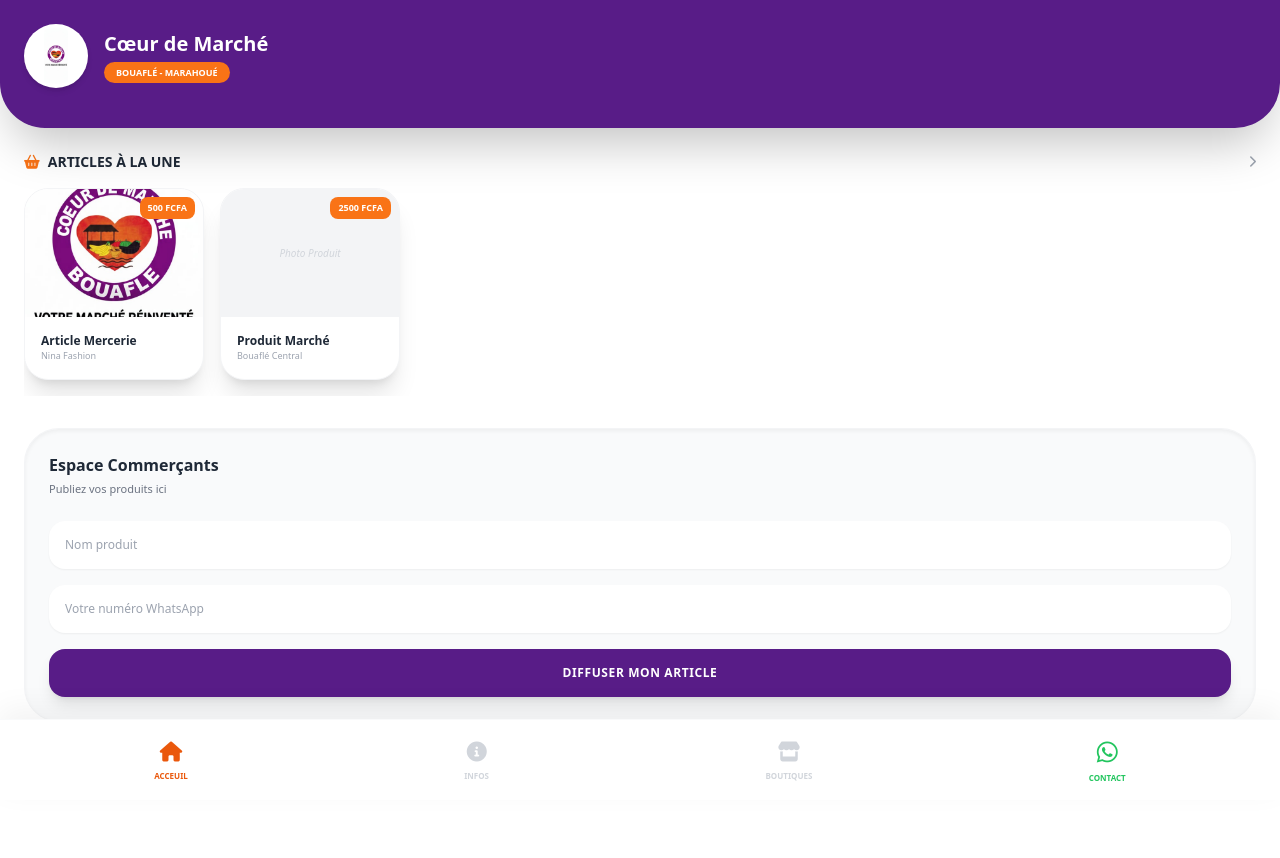
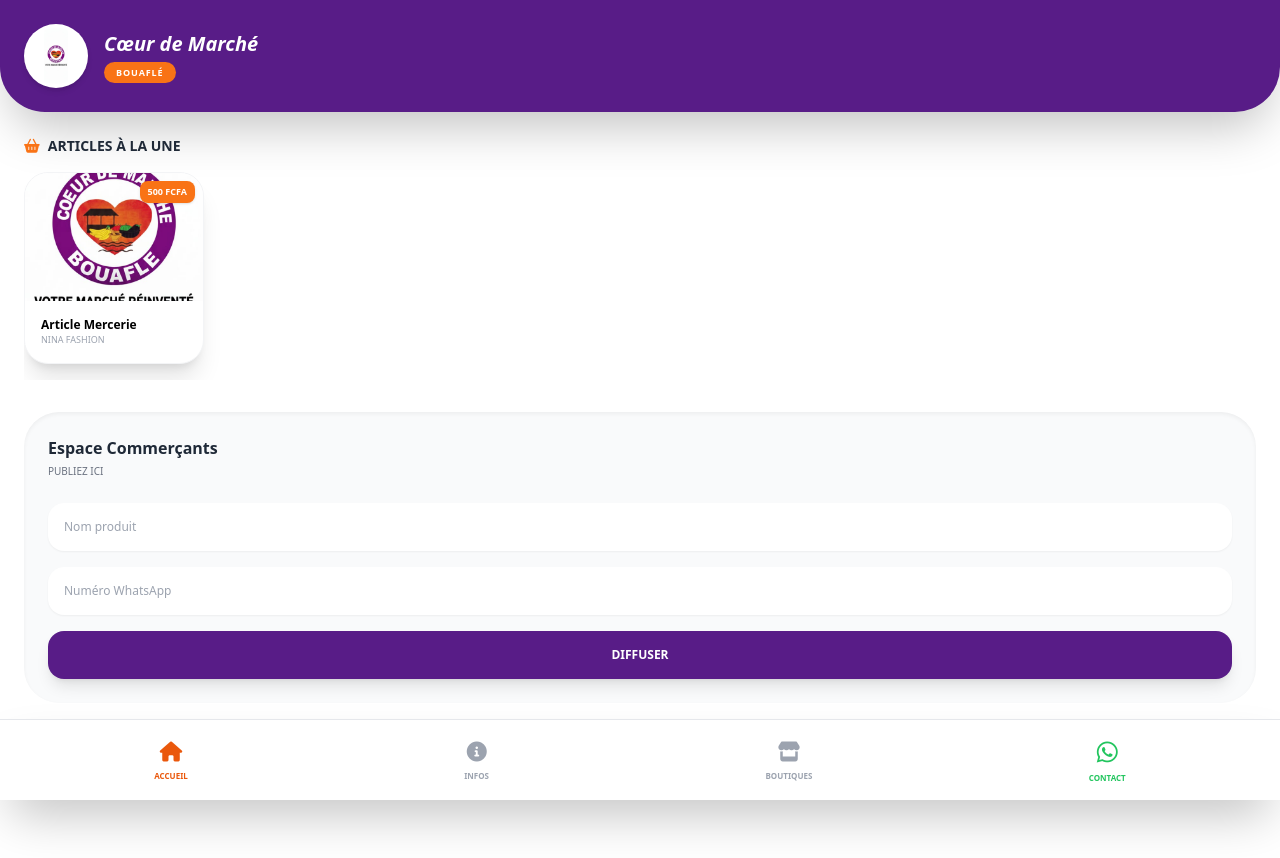
Before and after one commit to jeandavidkossi-boop/Coeur-de-march-, a plain HTML site: page index.html in a window 1280 px wide. After the commit the page ends 800 px from the top, so only its background shows below. Drawn offline with nearby package versions, Linux system fonts and the light colour scheme.

Commit message:
Update index.html

```diff
--- a/index.html
+++ b/index.html
@@ -6,88 +6,92 @@
     <title>Cœur de Marché Bouaflé</title>
     <script src="https://cdn.tailwindcss.com"></script>
     <link rel="stylesheet" href="https://cdnjs.cloudflare.com/ajax/libs/font-awesome/6.0.0/css/all.min.css">
+    <style>
+        .no-scrollbar::-webkit-scrollbar { display: none; }
+        .no-scrollbar { -ms-overflow-style: none; scrollbar-width: none; }
+        section { display: none; }
+        section.active { display: block; }
+    </style>
 </head>
 <body class="bg-white font-sans pb-24">
 
-    <header class="bg-purple-900 p-6 rounded-b-[45px] shadow-2xl relative">
-        <div class="flex items-center gap-4 mb-4">
+    <header class="bg-purple-900 p-6 rounded-b-[45px] shadow-2xl">
+        <div class="flex items-center gap-4">
             <div class="w-16 h-16 bg-white rounded-full p-1 shadow-md">
                 <img src="IMG-20260115-WA0005.jpg" alt="Logo" class="w-full h-full object-contain rounded-full">
             </div>
             <div>
-                <h1 class="text-white text-xl font-bold">Cœur de Marché</h1>
-                <span class="bg-orange-500 text-white text-[9px] font-bold px-3 py-1 rounded-full uppercase">Bouaflé - Marahoué</span>
+                <h1 class="text-white text-xl font-bold italic">Cœur de Marché</h1>
+                <span class="bg-orange-500 text-white text-[9px] font-bold px-3 py-1 rounded-full uppercase tracking-widest">Bouaflé</span>
             </div>
         </div>
     </header>
 
-    <main class="mt-6">
+    <section id="accueil" class="active mt-6">
         <div class="px-6 mb-8">
-            <div class="flex justify-between items-center mb-4">
-                <h2 class="font-bold text-gray-800 flex items-center gap-2 text-sm uppercase">
-                    <i class="fas fa-shopping-basket text-orange-500"></i> Articles à la une
-                </h2>
-                <i class="fas fa-chevron-right text-gray-400 text-xs"></i>
-            </div>
-
+            <h2 class="font-bold text-gray-800 mb-4 text-sm uppercase flex items-center gap-2">
+                <i class="fas fa-shopping-basket text-orange-500"></i> Articles à la une
+            </h2>
             <div class="flex gap-4 overflow-x-auto pb-4 no-scrollbar">
                 <div class="min-w-[180px] bg-white rounded-3xl shadow-xl border border-gray-100 overflow-hidden relative">
                     <img src="IMG-20260115-WA0005.jpg" alt="Mercerie" class="w-full h-32 object-cover">
-                    <span class="absolute top-2 right-2 bg-orange-500 text-white text-[9px] font-bold px-2 py-1 rounded-lg">500 FCFA</span>
-                    <div class="p-4">
-                        <h3 class="font-bold text-xs text-gray-800">Article Mercerie</h3>
-                        <p class="text-[9px] text-gray-400">Nina Fashion</p>
-                    </div>
-                </div>
-                <div class="min-w-[180px] bg-white rounded-3xl shadow-xl border border-gray-100 overflow-hidden relative">
-                    <div class="w-full h-32 bg-gray-100 flex items-center justify-center italic text-gray-300 text-[10px]">Photo Produit</div>
-                    <span class="absolute top-2 right-2 bg-orange-500 text-white text-[9px] font-bold px-2 py-1 rounded-lg">2500 FCFA</span>
-                    <div class="p-4">
-                        <h3 class="font-bold text-xs text-gray-800">Produit Marché</h3>
-                        <p class="text-[9px] text-gray-400">Bouaflé Central</p>
-                    </div>
+                    <span class="absolute top-2 right-2 bg-orange-500 text-white text-[9px] font-bold px-2 py-1 rounded-lg shadow">500 FCFA</span>
+                    <div class="p-4"><h3 class="font-bold text-xs">Article Mercerie</h3><p class="text-[9px] text-gray-400 uppercase">Nina Fashion</p></div>
                 </div>
             </div>
         </div>
 
-        <div class="px-6 pb-10">
-            <div class="bg-gray-50 p-6 rounded-[35px] border border-gray-100 shadow-inner">
+        <div class="px-6">
+            <div class="bg-gray-50 p-6 rounded-[35px] shadow-inner">
                 <h2 class="font-bold text-gray-800 mb-1">Espace Commerçants</h2>
-                <p class="text-[11px] text-gray-500 mb-6">Publiez vos produits ici</p>
-
+                <p class="text-[10px] text-gray-500 mb-6 uppercase">Publiez ici</p>
                 <form action="https://formspree.io/f/mkovzkoz" method="POST" class="space-y-4">
-                    <input type="text" name="produit" placeholder="Nom produit" class="w-full p-4 bg-white rounded-2xl border-none shadow-sm text-xs focus:ring-2 focus:ring-purple-500" required>
-                    <input type="tel" name="whatsapp" placeholder="Votre numéro WhatsApp" class="w-full p-4 bg-white rounded-2xl border-none shadow-sm text-xs focus:ring-2 focus:ring-purple-500" required>
-                    <button type="submit" class="w-full bg-purple-900 text-white py-4 rounded-2xl font-bold shadow-lg text-xs uppercase tracking-wider active:scale-95 transition-all">
-                        Diffuser mon article
-                    </button>
+                    <input type="text" name="produit" placeholder="Nom produit" class="w-full p-4 rounded-2xl border-none shadow-sm text-xs" required>
+                    <input type="tel" name="whatsapp" placeholder="Numéro WhatsApp" class="w-full p-4 rounded-2xl border-none shadow-sm text-xs" required>
+                    <button type="submit" class="w-full bg-purple-900 text-white py-4 rounded-2xl font-bold shadow-lg text-xs uppercase">Diffuser</button>
                 </form>
             </div>
         </div>
-    </main>
+    </section>
 
-    <nav class="fixed bottom-0 left-0 right-0 bg-white border-t border-gray-50 p-4 flex justify-around items-center shadow-[0_-10px_30px_rgba(0,0,0,0.05)] z-50">
-        <a href="#" class="flex flex-col items-center text-orange-600">
-            <i class="fas fa-home text-xl"></i>
-            <span class="text-[8px] font-bold mt-1 uppercase">Acceuil</span>
-        </a>
-        <a href="#" class="flex flex-col items-center text-gray-300">
-            <i class="fas fa-info-circle text-xl"></i>
-            <span class="text-[8px] font-bold mt-1 uppercase">Infos</span>
-        </a>
-        <a href="#" class="flex flex-col items-center text-gray-300">
-            <i class="fas fa-store text-xl"></i>
-            <span class="text-[8px] font-bold mt-1 uppercase">Boutiques</span>
-        </a>
+    <section id="infos" class="mt-8 px-6">
+        <h2 class="font-bold text-purple-900 text-lg mb-4">À propos de nous</h2>
+        <div class="bg-purple-50 p-6 rounded-3xl text-gray-700 text-sm leading-relaxed shadow-sm">
+            Cœur de Marché est votre carrefour digital à Bouaflé. Nous aidons les commerçants de la Marahoué à exposer leurs produits en ligne gratuitement.
+        </div>
+    </section>
+
+    <section id="boutiques" class="mt-8 px-6 text-center">
+        <h2 class="font-bold text-gray-800 text-lg mb-4 uppercase">Nos Boutiques</h2>
+        <div class="p-8 border-2 border-dashed border-gray-200 rounded-3xl italic text-gray-400">
+            Liste des boutiques bientôt disponible...
+        </div>
+    </section>
+
+    <nav class="fixed bottom-0 left-0 right-0 bg-white border-t p-4 flex justify-around items-center shadow-2xl z-50">
+        <button onclick="showSection('accueil')" class="flex flex-col items-center text-orange-600">
+            <i class="fas fa-home text-xl"></i><span class="text-[8px] font-bold mt-1 uppercase">Accueil</span>
+        </button>
+        <button onclick="showSection('infos')" class="flex flex-col items-center text-gray-400">
+            <i class="fas fa-info-circle text-xl"></i><span class="text-[8px] font-bold mt-1 uppercase">Infos</span>
+        </button>
+        <button onclick="showSection('boutiques')" class="flex flex-col items-center text-gray-400">
+            <i class="fas fa-store text-xl"></i><span class="text-[8px] font-bold mt-1 uppercase">Boutiques</span>
+        </button>
         <a href="https://wa.me/2250576326645" class="flex flex-col items-center text-green-500">
-            <i class="fab fa-whatsapp text-2xl"></i>
-            <span class="text-[8px] font-bold mt-1 uppercase">Contact</span>
+            <i class="fab fa-whatsapp text-2xl"></i><span class="text-[8px] font-bold mt-1 uppercase">Contact</span>
         </a>
     </nav>
 
-    <style>
-        .no-scrollbar::-webkit-scrollbar { display: none; }
-        .no-scrollbar { -ms-overflow-style: none; scrollbar-width: none; }
-    </style>
+    <script>
+        function showSection(id) {
+            document.querySelectorAll('section').forEach(s => s.classList.remove('active'));
+            document.getElementById(id).classList.add('active');
+
+            document.querySelectorAll('nav button').forEach(btn => btn.classList.remove('text-orange-600'));
+            document.querySelectorAll('nav button').forEach(btn => btn.classList.add('text-gray-400'));
+            event.currentTarget.classList.add('text-orange-600');
+        }
+    </script>
 </body>
 </html>
```
